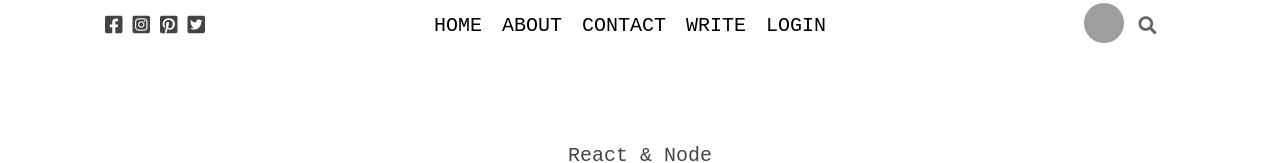
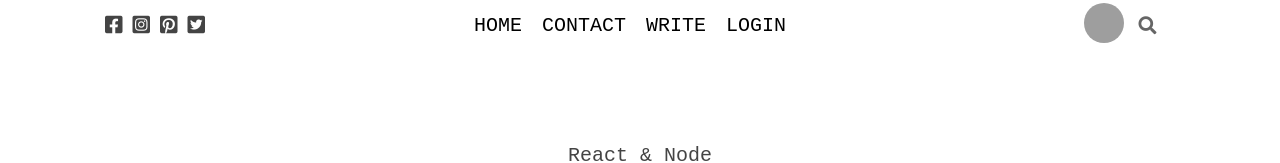
Before and after one commit to rakibulhasan933/beauty-blog-client, a React (Create React App) app: page / in a window 1280 px wide. Shown: the top 163 px of the page. Built offline with nearby package versions, Linux system fonts and the light colour scheme; no server answers; grey boxes are pictures that could not be loaded; a web font is replaced by a local one.

Commit message:
about deleted

```diff
--- a/src/components/TopBer/TopBer.js
+++ b/src/components/TopBer/TopBer.js
@@ -15,9 +15,6 @@ const TopBer = () => {
                 <ul className="topList">
                     <Link className='link' to='/'>
                         <li className="topListItem">HOME </li>
-                    </Link>
-                    <Link className='link' to='/about'>
-                        <li className="topListItem">ABOUT</li>
                     </Link>
                     <Link className="link" to='/contact'>
                         <li className="topListItem">CONTACT</li>
```
